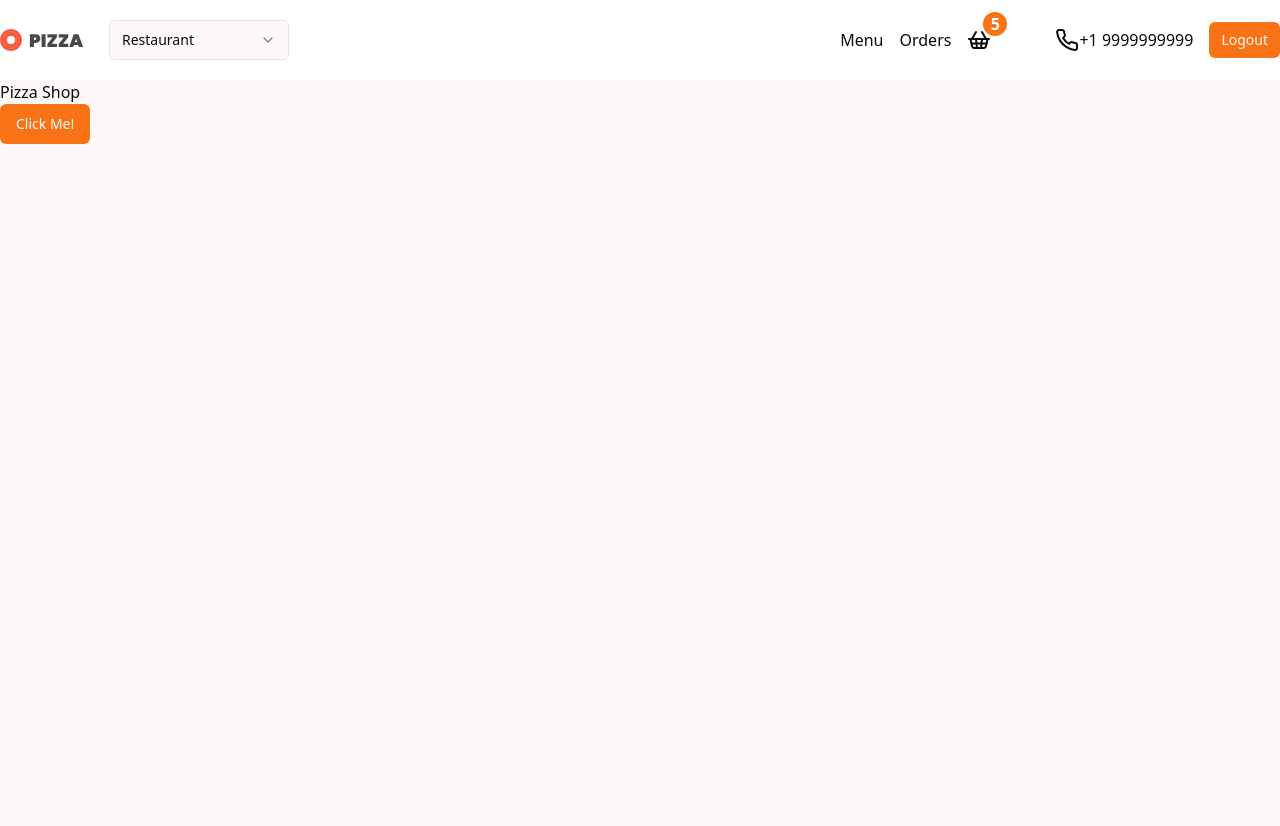
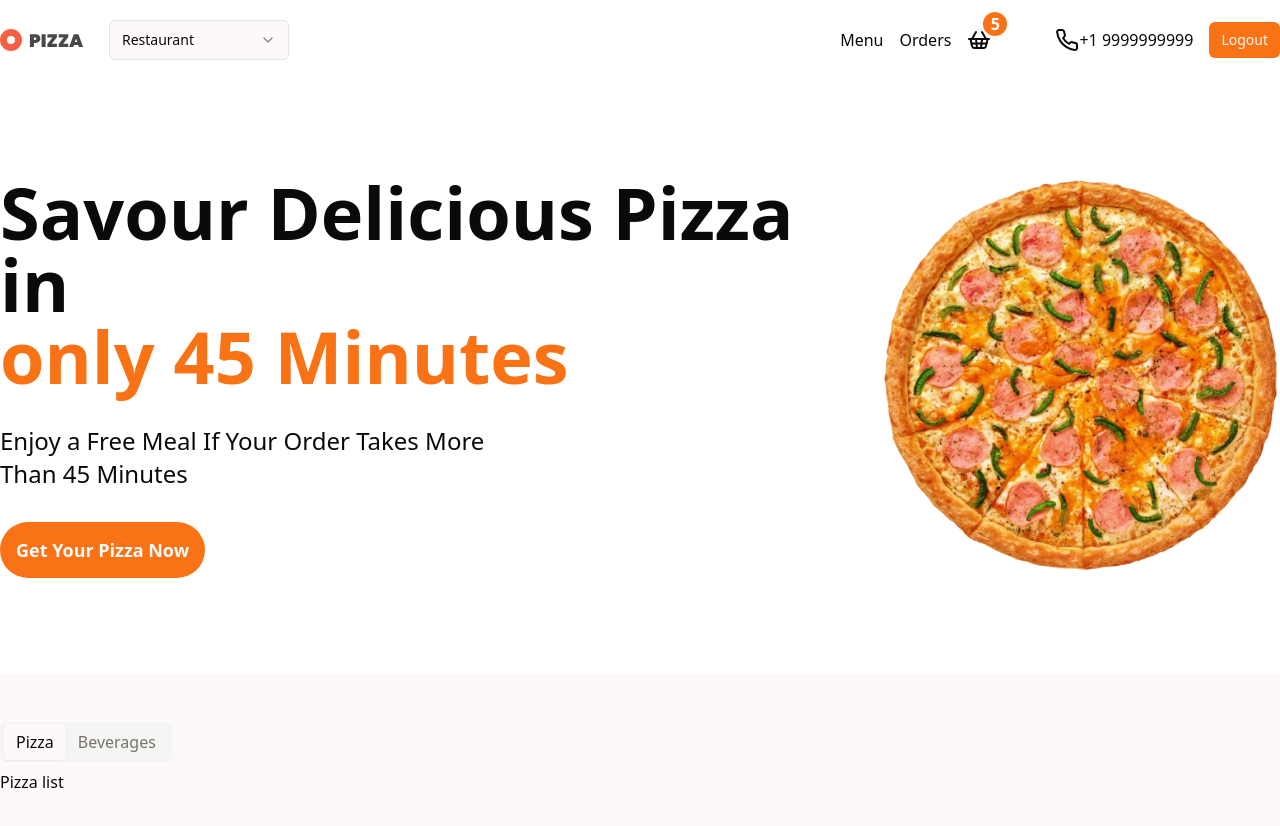
Before and after one commit to akhilr007/dynamite-client-ui, a Next.js app: page / in a window 1280 px wide. Shown: the top 826 px of the page. Before the commit the page ends 800 px from the top, so only its background shows below. Built offline with nearby package versions, Linux system fonts and the light colour scheme.

Commit message:
add category tabs

```diff
--- a/package.json
+++ b/package.json
@@ -11,6 +11,7 @@
   "dependencies": {
     "@radix-ui/react-select": "^2.1.2",
     "@radix-ui/react-slot": "^1.1.0",
+    "@radix-ui/react-tabs": "^1.1.1",
     "class-variance-authority": "^0.7.0",
     "clsx": "^2.1.1",
     "lucide-react": "^0.447.0",
--- a/src/app/(home)/page.tsx
+++ b/src/app/(home)/page.tsx
@@ -1,10 +1,55 @@
 import { Button } from "@/components/ui/button";
+import { Tabs, TabsContent, TabsList, TabsTrigger } from "@/components/ui/tabs";
+import Image from "next/image";
 
 export default function Home() {
     return (
-        <div className="">
-            <h3>Pizza Shop</h3>
-            <Button>Click Me!</Button>
-        </div>
+        <>
+            <section className="bg-white ">
+                <div className="container mx-auto flex items-center justify-between py-24">
+                    <div className="">
+                        <h1 className="text-7xl font-black font-sans leading-2">
+                            Savour Delicious Pizza in <br />
+                            <span className="text-primary">
+                                only 45 Minutes
+                            </span>
+                        </h1>
+                        <p className="text-2xl mt-8 max-w-lg leading-snug">
+                            Enjoy a Free Meal If Your Order Takes More Than 45
+                            Minutes
+                        </p>
+                        <Button className="mt-8 text-lg rounded-full py-7 font-bold">
+                            Get Your Pizza Now
+                        </Button>
+                    </div>
+                    <div>
+                        <Image
+                            alt="pizza-image"
+                            src={"/pizza-main.png"}
+                            width={400}
+                            height={400}
+                        />
+                    </div>
+                </div>
+            </section>
+            <section>
+                <div className="container py-12 mx-auto">
+                    <Tabs defaultValue="pizza" className="w-[400px]">
+                        <TabsList>
+                            <TabsTrigger value="pizza" className="text-md">
+                                Pizza
+                            </TabsTrigger>
+                            <TabsTrigger value="beverages" className="text-md">
+                                Beverages
+                            </TabsTrigger>
+                        </TabsList>
+                        <TabsContent value="pizza">Pizza list</TabsContent>
+                        <TabsContent value="beverages">
+                            Beverages list
+                        </TabsContent>
+                    </Tabs>
+                </div>
+            </section>
+        </>
     );
 }
--- /dev/null
+++ b/src/components/ui/tabs.tsx
@@ -0,0 +1,55 @@
+"use client"
+
+import * as React from "react"
+import * as TabsPrimitive from "@radix-ui/react-tabs"
+
+import { cn } from "@/lib/utils"
+
+const Tabs = TabsPrimitive.Root
+
+const TabsList = React.forwardRef<
+  React.ElementRef<typeof TabsPrimitive.List>,
+  React.ComponentPropsWithoutRef<typeof TabsPrimitive.List>
+>(({ className, ...props }, ref) => (
+  <TabsPrimitive.List
+    ref={ref}
+    className={cn(
+      "inline-flex h-10 items-center justify-center rounded-md bg-muted p-1 text-muted-foreground",
+      className
+    )}
+    {...props}
+  />
+))
+TabsList.displayName = TabsPrimitive.List.displayName
+
+const TabsTrigger = React.forwardRef<
+  React.ElementRef<typeof TabsPrimitive.Trigger>,
+  React.ComponentPropsWithoutRef<typeof TabsPrimitive.Trigger>
+>(({ className, ...props }, ref) => (
+  <TabsPrimitive.Trigger
+    ref={ref}
+    className={cn(
+      "inline-flex items-center justify-center whitespace-nowrap rounded-sm px-3 py-1.5 text-sm font-medium ring-offset-background transition-all focus-visible:outline-none focus-visible:ring-2 focus-visible:ring-ring focus-visible:ring-offset-2 disabled:pointer-events-none disabled:opacity-50 data-[state=active]:bg-background data-[state=active]:text-foreground data-[state=active]:shadow-sm",
+      className
+    )}
+    {...props}
+  />
+))
+TabsTrigger.displayName = TabsPrimitive.Trigger.displayName
+
+const TabsContent = React.forwardRef<
+  React.ElementRef<typeof TabsPrimitive.Content>,
+  React.ComponentPropsWithoutRef<typeof TabsPrimitive.Content>
+>(({ className, ...props }, ref) => (
+  <TabsPrimitive.Content
+    ref={ref}
+    className={cn(
+      "mt-2 ring-offset-background focus-visible:outline-none focus-visible:ring-2 focus-visible:ring-ring focus-visible:ring-offset-2",
+      className
+    )}
+    {...props}
+  />
+))
+TabsContent.displayName = TabsPrimitive.Content.displayName
+
+export { Tabs, TabsList, TabsTrigger, TabsContent }
```
Also changed, not shown: public/pizza-main.png (added), 1 other file (tests, documents, lock files or other folders).
